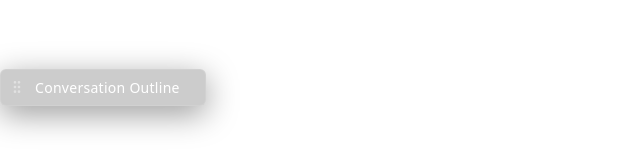
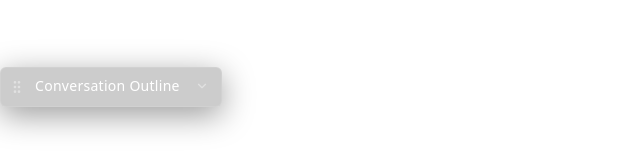
Before and after one commit to abhi78nath/chat-outline, a React (Vite) app: page / in a window 1280 px wide. Shown: the part 313-473 px from the top of the page, without its empty margins (0-640 px from the left). Built offline with nearby package versions, Linux system fonts and the light colour scheme.

Commit message:
chore: icons and badge size

```diff
--- a/src/App.tsx
+++ b/src/App.tsx
@@ -2,7 +2,7 @@ import React, { useState, useRef, useEffect } from 'react';
 import { useChatGPTMonitor } from './hooks/useChatGPTMonitor';
 import { useGrokMonitor } from './hooks/useGrokMonitor';
 import { useDraggable } from './hooks/useDraggable';
-import { GripVertical, X, Sparkles } from 'lucide-react';
+import { GripVertical, X, Sparkles, ChevronDown } from 'lucide-react';
 import { useTheme } from './hooks/useTheme';
 
 const App: React.FC = () => {
@@ -142,7 +142,7 @@ Rules:
             WebkitBackdropFilter: 'blur(8px)',
             transition: 'background-color 0.2s',
             padding: '2px',
-            width: "12.5rem"
+            width: "13.5rem"
           }}
           onMouseOver={(e) => (e.currentTarget.style.backgroundColor = isLight ? 'rgba(255, 255, 255, 0.8)' : 'rgba(0, 0, 0, 0.3)')}
           onMouseOut={(e) => (e.currentTarget.style.backgroundColor = styles.bg)}
@@ -177,15 +177,21 @@ Rules:
               fontSize: '14px',
               display: 'flex',
               alignItems: 'center',
+              justifyContent: "space-between",
               gap: '8px',
+              width: "100%",
+              marginBottom: "3px"
             }}
           >
             <span style={{ fontWeight: 500, letterSpacing: '0.02em' }}>Conversation Outline</span>
+            <ChevronDown size={14} style={{ color: styles.textMuted, marginTop: '1px' }} />
           </button>
         </div>
-      )}
+      )
+      }
 
-      {isOpen && (
+      {
+        isOpen && (
           <div
             style={{
               backgroundColor: styles.bg,
@@ -351,8 +357,9 @@ Rules:
               </button>
             </div>
           </div>
-      )}
-    </div>
+        )
+      }
+    </div >
   );
 };
 
```
Lines whose indentation alone changed are shown as unchanged.
